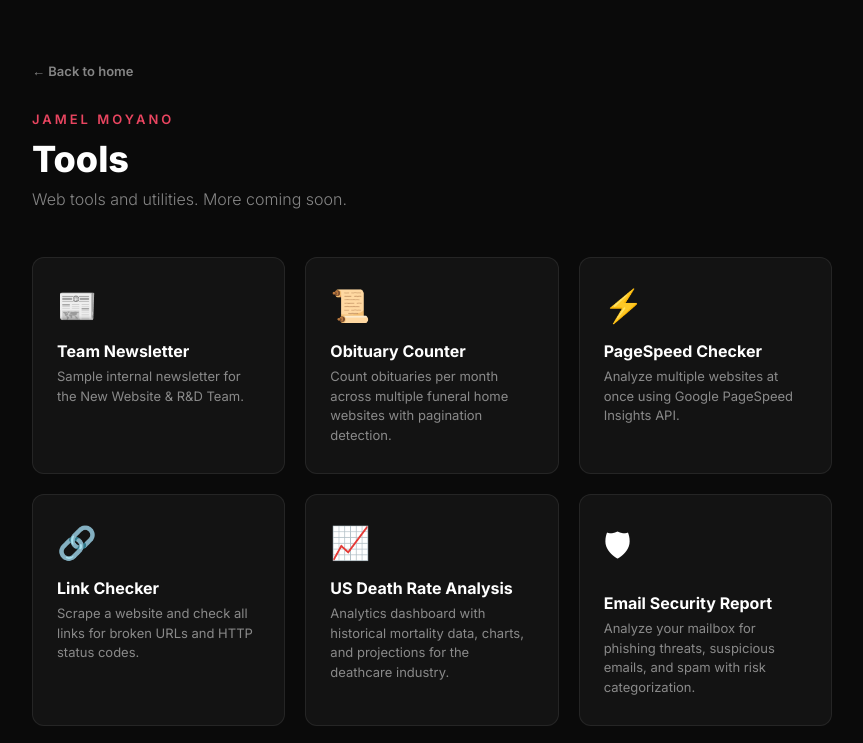
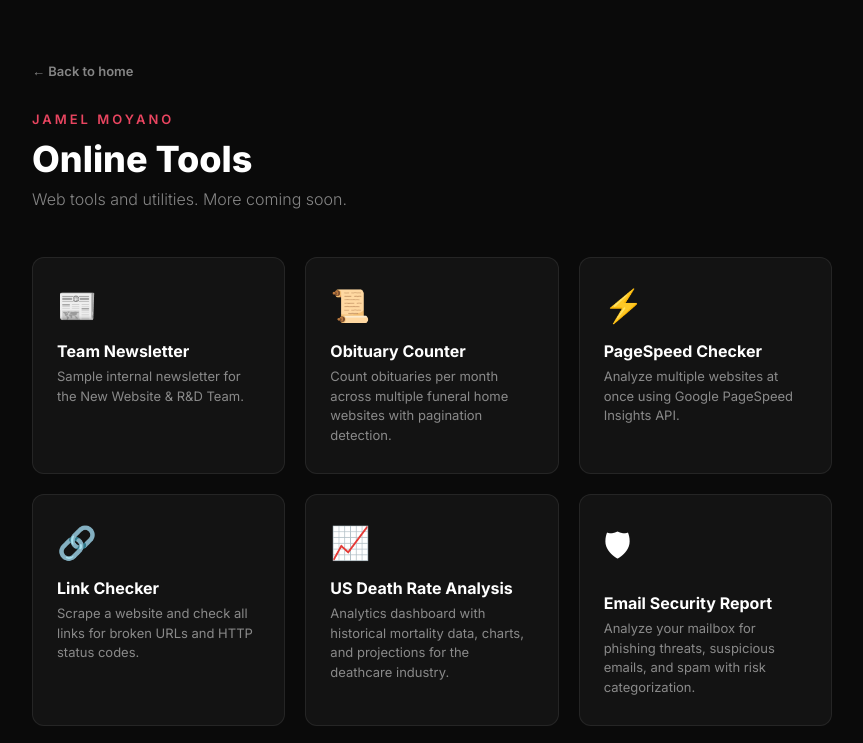
Before and after one commit to jamelwebdev-ops/jamelwebdev-ops.github.io, a plain HTML site: page tools/index.html in a window 1280 px wide. Shown: the top 743 px of the page, without its empty margins (208-1071 px from the left). Drawn offline with Linux system fonts and the light colour scheme.

Commit message:
Update tools page title to "Online Tools"
Co-Authored-By: Claude Opus 4.6 <noreply@anthropic.com>

```diff
--- a/tools/index.html
+++ b/tools/index.html
@@ -3,7 +3,7 @@
 <head>
     <meta charset="UTF-8">
     <meta name="viewport" content="width=device-width, initial-scale=1.0">
-    <title>Tools | Jamel Moyano</title>
+    <title>Online Tools | Jamel Moyano</title>
     <style>
         @import url('https://fonts.googleapis.com/css2?family=Inter:wght@300;400;600;700;800&display=swap');
 
@@ -139,7 +139,7 @@
     <div class="container">
         <a href="/" class="back">&larr; Back to home</a>
         <div class="page-label">Jamel Moyano</div>
-        <h1>Tools</h1>
+        <h1>Online Tools</h1>
         <p class="page-desc">Web tools and utilities. More coming soon.</p>
 
         <div class="tools-grid">
```
